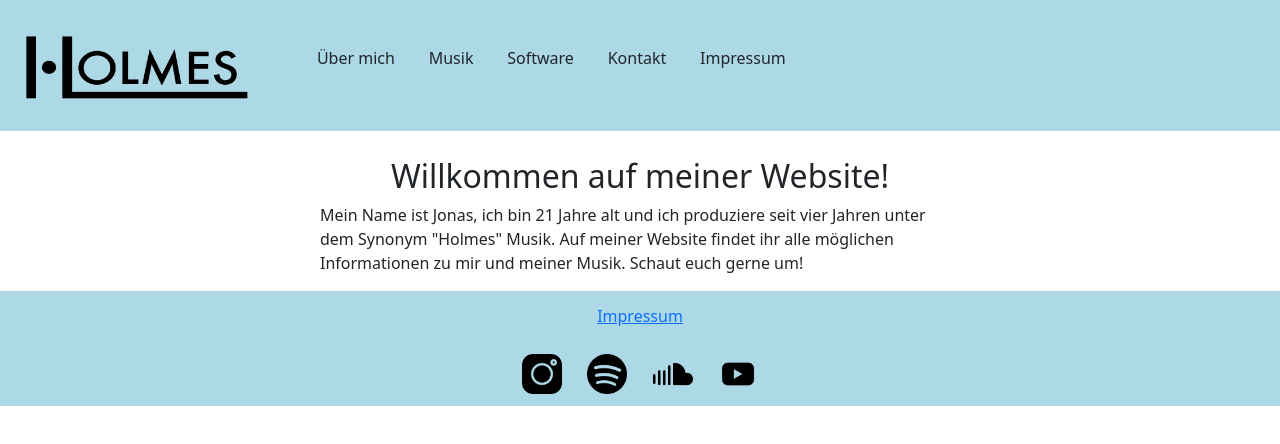
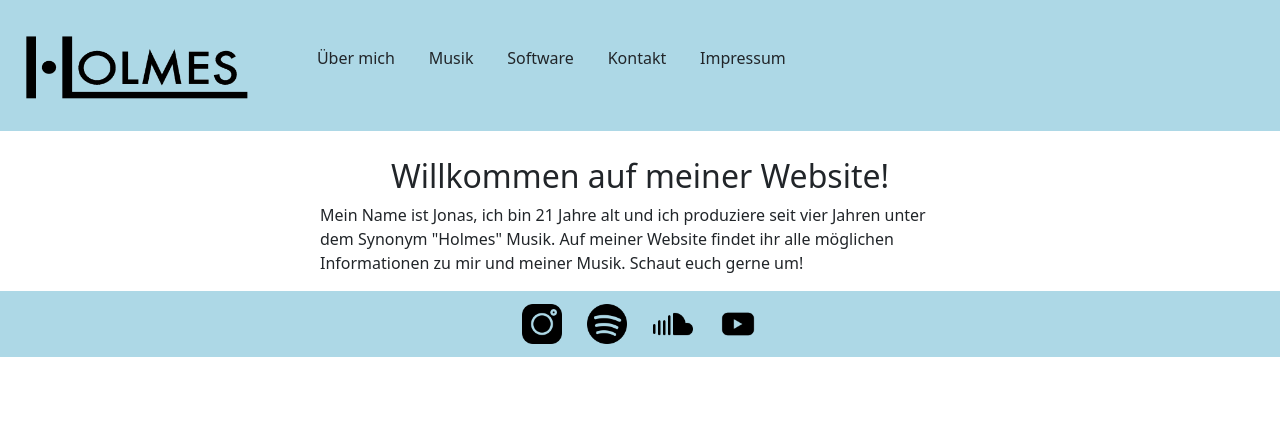
Before and after one commit to mikpipe/holmes-website, an Angular app in the folder holmes-website/: page /home in a window 1280 px wide. Shown: the top 444 px of the page. Built offline with nearby package versions, Linux system fonts and the light colour scheme.

Commit message:
Footer imprint link removed

```diff
--- a/holmes-website/src/app/footer/footer.component.html
+++ b/holmes-website/src/app/footer/footer.component.html
@@ -1,6 +1,4 @@
 <div id="footer">
-    <a class="d-flex justify-content-center" id="impressum" routerLink="imprint">Impressum</a>
-
     <div class="d-flex justify-content-center">
         <a href="https://www.instagram.com/holmes_dj/"><img src="../../assets/images/Social Media Icons/instagram.png"></a>
         <a href="https://open.spotify.com/artist/1gIdoTThEdOQCxlX29s67M?si=WBNAPo5cQKyN0f0nX-7E9A"><img src="../../assets/images/Social Media Icons/spotify.png"></a>
```
